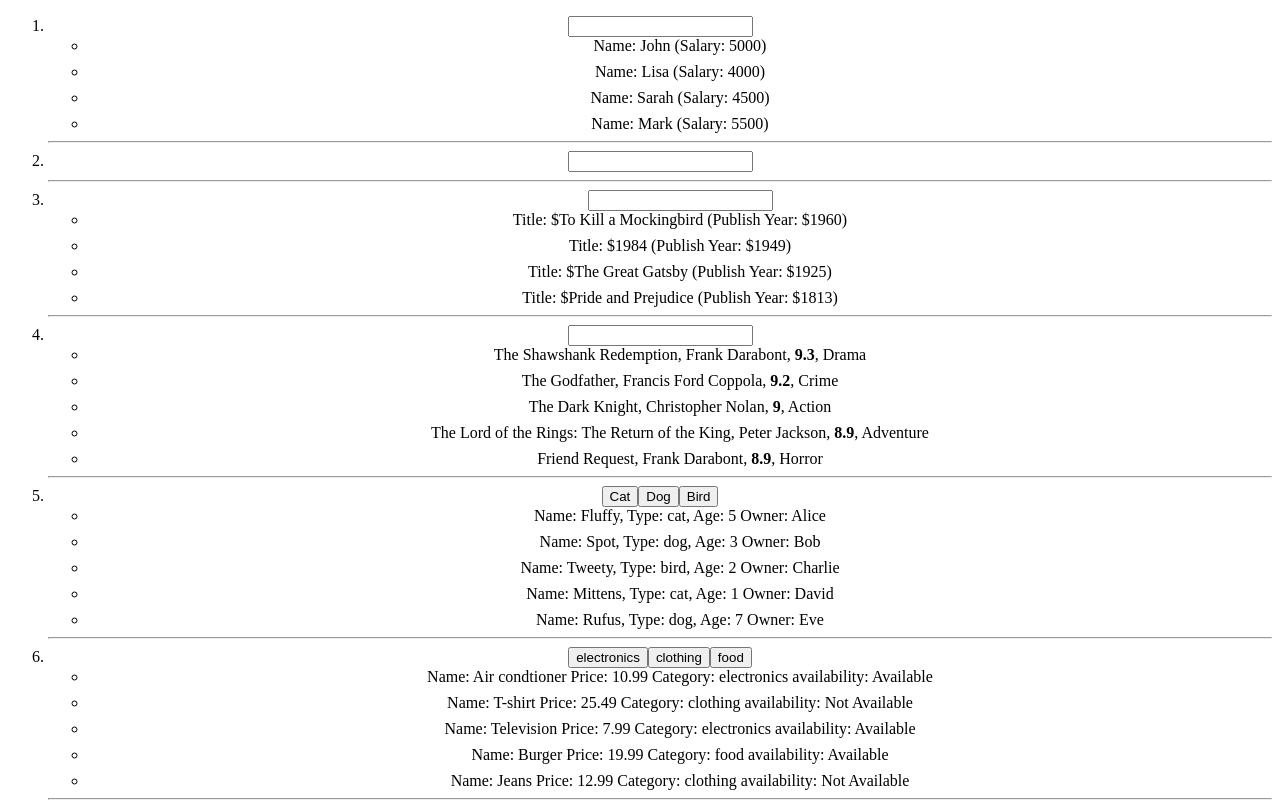
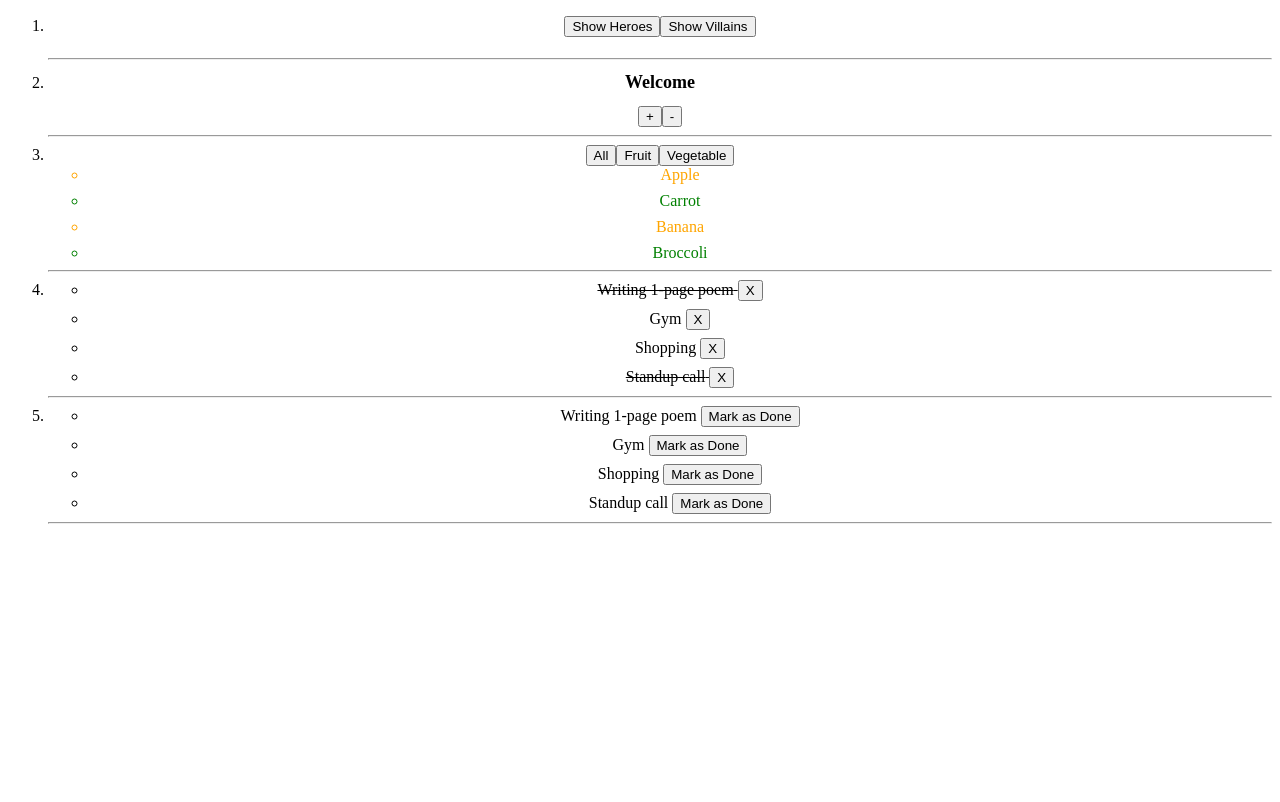
Before and after one commit to yash-purkar/practice-sets-react, a React (Create React App) app: page / in a window 1280 px wide. Shown: the top 802 px of the page. Built offline with nearby package versions, Linux system fonts and the light colour scheme.

Commit message:
set 4 done till Q5

```diff
--- a/src/App.js
+++ b/src/App.js
@@ -4,7 +4,8 @@ import './App.css';
 // import { Questions } from './practice-set-1/Questions'; //set1
 // import { Questions } from './practice-set-2/Questions'; //set2
 // import { Questions } from './practice-set-3/Questions'
-import { Questions } from './FilterWithReact/Questions';
+// import { Questions } from './FilterWithReact/Questions';
+import { Questions } from './practice-set-4/Questions';
 
 
 function App() {
--- /dev/null
+++ b/src/practice-set-4/Components/BtnSize.jsx
@@ -0,0 +1,12 @@
+import React, { useState } from 'react'
+
+export const BtnSize = () => {
+  const [sizeCounter, setSizeCounter] = useState(18);
+  return (
+    <>
+      <h1 style={{ fontSize: `${sizeCounter}px` }}>Welcome</h1>
+      <button onClick={() => setSizeCounter(sizeCounter + 1)}>+</button>
+      <button onClick={() => setSizeCounter(sizeCounter - 1)}>-</button>
+    </>
+  )
+}
--- /dev/null
+++ b/src/practice-set-4/Components/ListItems.jsx
@@ -0,0 +1,28 @@
+import React, { useState } from 'react'
+
+export const ListItems = ({ itemList }) => {
+  const [selectedCategory, setSelectedCategory] = useState("All")
+
+  const handleClick = (category) => setSelectedCategory(category);
+
+  const filteredCategory = selectedCategory === "All" ? itemList : itemList.filter(({ category }) => category === selectedCategory)
+
+  return (
+    <div>
+      {
+        ["All", "Fruit", "Vegetable"].map(item => <button onClick={() => handleClick(item)}>{item}</button>)
+      }
+      <ul>
+        {
+          filteredCategory.map(({ id, name, category }) => {
+            return (
+              <li key={id} style={{ color: category === "Fruit" ? "orange" : "green" }}>
+                {name}
+              </li>
+            )
+          })
+        }
+      </ul>
+    </div>
+  )
+}
--- /dev/null
+++ b/src/practice-set-4/Components/Tab.jsx
@@ -0,0 +1,32 @@
+import React, { useState } from 'react'
+
+export const Tab = ({ characters }) => {
+  const [selectedCharacter, setSelectedCharacter] = useState([]);
+  const [title, setTitle] = useState("")
+
+  const handleClick = character => {
+    setSelectedCharacter(characters[character])
+    setTitle(character)
+  };
+
+  return (
+    <>
+      <div>
+        <button onClick={() => handleClick("heroes")}>Show Heroes</button>
+        <button onClick={() => handleClick("villains")}>Show Villains</button>
+      </div>
+      <h1>{title}</h1>
+      {
+        selectedCharacter.map(({ name, powers, costumes }, i) => {
+          return (
+            <div key={i}>
+              <h2>{name}</h2>
+              <p>Powers: {powers}</p>
+              <p>Costumes: {costumes}</p>
+            </div>
+          )
+        })
+      }
+    </>
+  )
+}
--- /dev/null
+++ b/src/practice-set-4/Components/Todo.jsx
@@ -0,0 +1,30 @@
+import { useState } from "react"
+
+const ListItems = ({ todoItems }) => {
+
+  const [tasks, setTasks] = useState(todoItems)
+
+  const removeHandler = (removedId) => {
+    setTasks(tasks.filter(({ id }) => id !== removedId))
+  }
+
+  return (
+    <>
+      {tasks.map(({ id, task, isDone }) => {
+        return <li key={id} style={{ textDecoration: isDone ? "line-through" : "none" }}>{task} <button onClick={() => removeHandler(id)}>X</button></li>
+      })}
+    </>
+  )
+}
+
+export const Todo = ({ todoItems }) => {
+  return (
+    <>
+      <ul>
+        {
+          <ListItems todoItems={todoItems} />
+        }
+      </ul>
+    </>
+  )
+}
--- /dev/null
+++ b/src/practice-set-4/Components/Todo1.jsx
@@ -0,0 +1,62 @@
+import { useState } from "react"
+
+const ListItems = ({ id, task, isDone }) => { //poem false
+  const [toggle, setToggle] = useState(isDone); //false
+
+  const clickHandler = () => setToggle(!toggle)//
+
+  return (
+    <li style={{ color: toggle ? "red" : "black", textDecoration: toggle ? "line-through" : "none" }}>{task} <button onClick={clickHandler}>Mark as Done</button></li>
+  )
+}
+
+export const Todo1 = ({ todoItems }) => {
+  return (
+    <ul>
+      {
+        todoItems.map(({ id, task, isDone }) => {
+          return <ListItems key={id} task={task} isDone={isDone} /> //poem false
+        })
+      }
+    </ul>
+  )
+}
+
+
+
+
+/*import React, { useState } from "react";
+
+function TodoList({ todoItems }) {
+  const [items, setItems] = useState(todoItems);
+
+  function handleClick(id) {
+    const newItems = items.map((item) => {
+      if (item.id === id) {
+        return { ...item, isDone: !item.isDone };
+      } else {
+        return item;
+      }
+    });
+    setItems(newItems);
+  }
+
+  return (
+    <ul>
+      {items.map((item) => (
+        <li
+          key={item.id}
+          style={{
+            textDecoration: item.isDone ? "line-through" : "none",
+            color: item.isDone ? "red" : "inherit"
+          }}
+        >
+          {item.task}
+          <button onClick={() => handleClick(item.id)}>Mark as Done</button>
+        </li>
+      ))}
+    </ul>
+  );
+}
+
+export default TodoList;*/
--- /dev/null
+++ b/src/practice-set-4/Data.jsx
@@ -0,0 +1,72 @@
+export const characters = {
+  heroes: [
+    {
+      name: "IRON MAN",
+      powers: "Genius,Rich,IRON Suit",
+      costume: "IRON MAN suit",
+    },
+    {
+      name: "ANT MAN",
+      powers: "Ant man suit",
+      costume: "Ant man suit",
+    },
+    {
+      name: "Spider-man",
+      powers: "Reflexes,Speed,Spider-Sense",
+      costume: "Spider Suit",
+    },
+    {
+      name: "Bat man",
+      powers: "Rich,Bat suit",
+      costume: "Bat Suit",
+    },
+    {
+      name: "Super-man",
+      powers: "Superhuman strength,Reflexes,Speed",
+      costume: "Superman  Suit",
+    },
+  ],
+  villains: [
+    {
+      name: "Thanos",
+      powers: "Superhuman strength,Reflexes,Speed,",
+      costume: "Metal armor",
+    },
+    {
+      name: "Venom",
+      powers: "shapeshifting and camouflage Symbiotes autonomous defense",
+      costume: "black suit",
+    },
+    {
+      name: "Kang the conqueror",
+      powers: "time travel, can access all tech",
+      costume: "kang armor",
+    },
+    {
+      name: "Joker",
+      powers: "clownlike appearance and sick humour",
+      costume: "Joker costume",
+    },
+  ],
+};
+
+export const itemList = [
+  { id: 1, name: "Apple", category: "Fruit" },
+  { id: 2, name: "Carrot", category: "Vegetable" },
+  { id: 3, name: "Banana", category: "Fruit" },
+  { id: 4, name: "Broccoli", category: "Vegetable" },
+];
+
+export const todoItems = [
+  { id: 1, task: "Writing 1-page poem", isDone: true },
+  { id: 2, task: "Gym", isDone: false },
+  { id: 3, task: "Shopping", isDone: false },
+  { id: 4, task: "Standup call", isDone: true },
+]
+
+export const todoItems2 = [
+  { id: 1, task: "Writing 1-page poem", isDone: false },
+  { id: 2, task: "Gym", isDone: false },
+  { id: 3, task: "Shopping", isDone: false },
+  { id: 4, task: "Standup call", isDone: false },
+]
--- /dev/null
+++ b/src/practice-set-4/Questions.jsx
@@ -0,0 +1,19 @@
+import React from 'react'
+import { Question1, Question2, Question3, Question4, Question5 } from './Set4'
+
+export const Questions = () => {
+  return (
+    <ol>
+      <li><Question1 /></li>
+      <hr />
+      <li><Question2 /></li>
+      <hr />
+      <li><Question3 /></li>
+      <hr />
+      <li><Question4 /></li>
+      <hr />
+      <li><Question5 /></li>
+      <hr />
+    </ol>
+  )
+}
--- /dev/null
+++ b/src/practice-set-4/Set4.jsx
@@ -0,0 +1,51 @@
+import React from 'react'
+import { Tab } from './Components/Tab'
+import { characters, itemList, todoItems, todoItems2 } from './Data'
+import { BtnSize } from './Components/BtnSize'
+import { ListItems } from './Components/ListItems'
+import { Todo } from './Components/Todo'
+import { Todo1 } from './Components/Todo1'
+
+// 1️⃣Given an array of characters, build a Tab component in React that shows the name of characters on click of two buttons, one for heroes and other for villains. On click of “Show Heroes” button, a list of heroes should be displayed and on click of “Show Villains” button, a list of villains should be displayed on the DOM. Use useState Hook.
+
+export const Question1 = () => {
+  return (
+    <Tab characters={characters} />
+  )
+}
+
+
+// 2️⃣Build a React component with two buttons + and - which increases/decreases the font size of a heading text “Welcome” by 1px. Keep the initial font size to 18px. Use useState Hook.
+export const Question2 = () => {
+  return (
+    <BtnSize />
+  )
+}
+
+// 3️⃣Given an array of items:
+// a. Build a React component that displays a list of items.Display fruits in orange color and vegetables in green color.
+// b. Create two buttons to filter the items by their category using the useState hook.
+
+
+export const Question3 = () => {
+  return (
+    <ListItems itemList={itemList} />
+  )
+}
+
+
+// 4️⃣Given an array of todoItems:
+// a. Build a React component that takes the todoItems as props and list all the todo tasks.
+//  b. if isDone is true then show the item with a strikethrough.
+// b. Add a X button against each item and remove that task from the list on click of the button.
+export const Question4 = () => {
+  return <Todo todoItems={todoItems} />
+}
+
+
+// 5️⃣Given an array of todoItems:
+// a. Build a React component that takes the todoItems as props and list all the todo tasks.
+// b. Add a "Mark as Done" button against each item and toggle isDone property value between true and false on click of the button. If isDone is true change the color of that task to red with a strikethrough and if it is false remove the strikethrough and the red color.
+export const Question5 = () => {
+  return <Todo1 todoItems={todoItems2} />
+}
```
